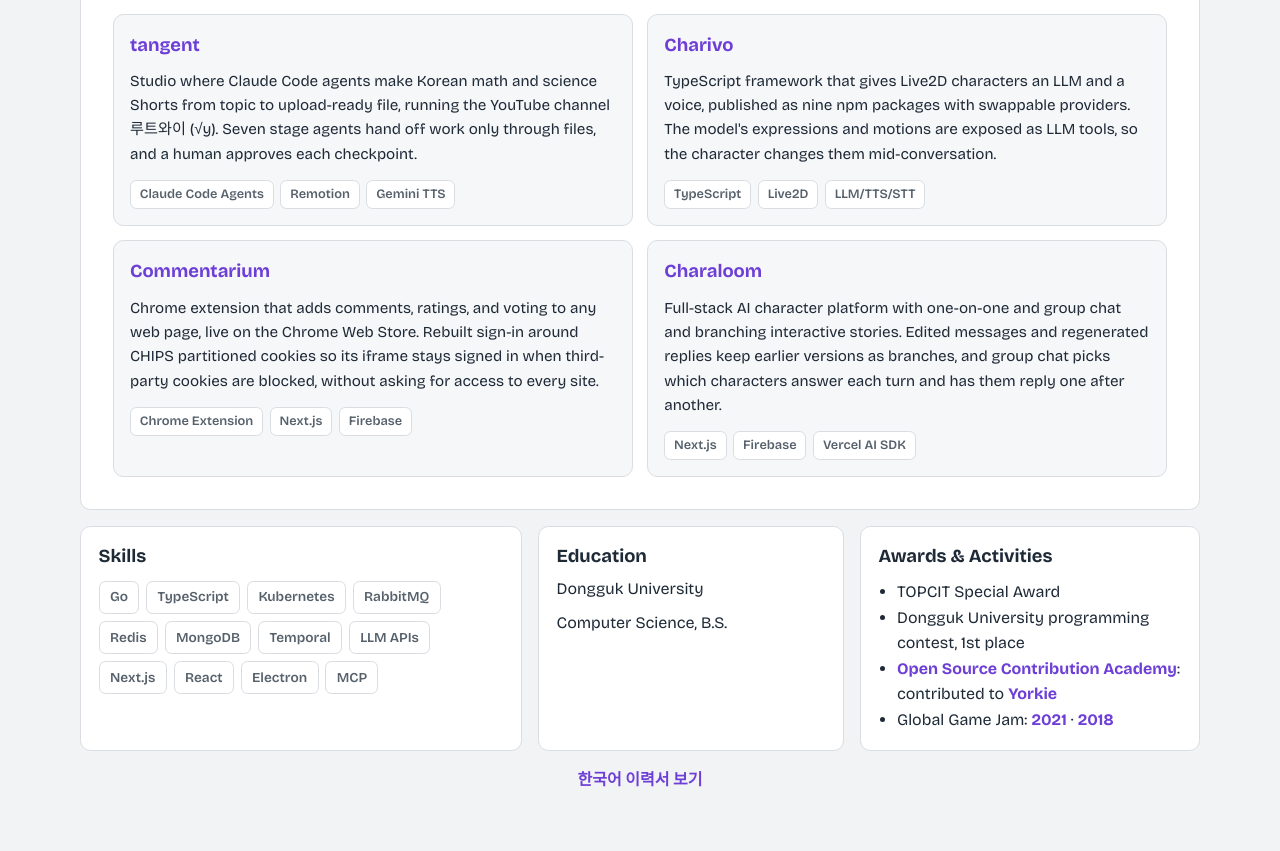
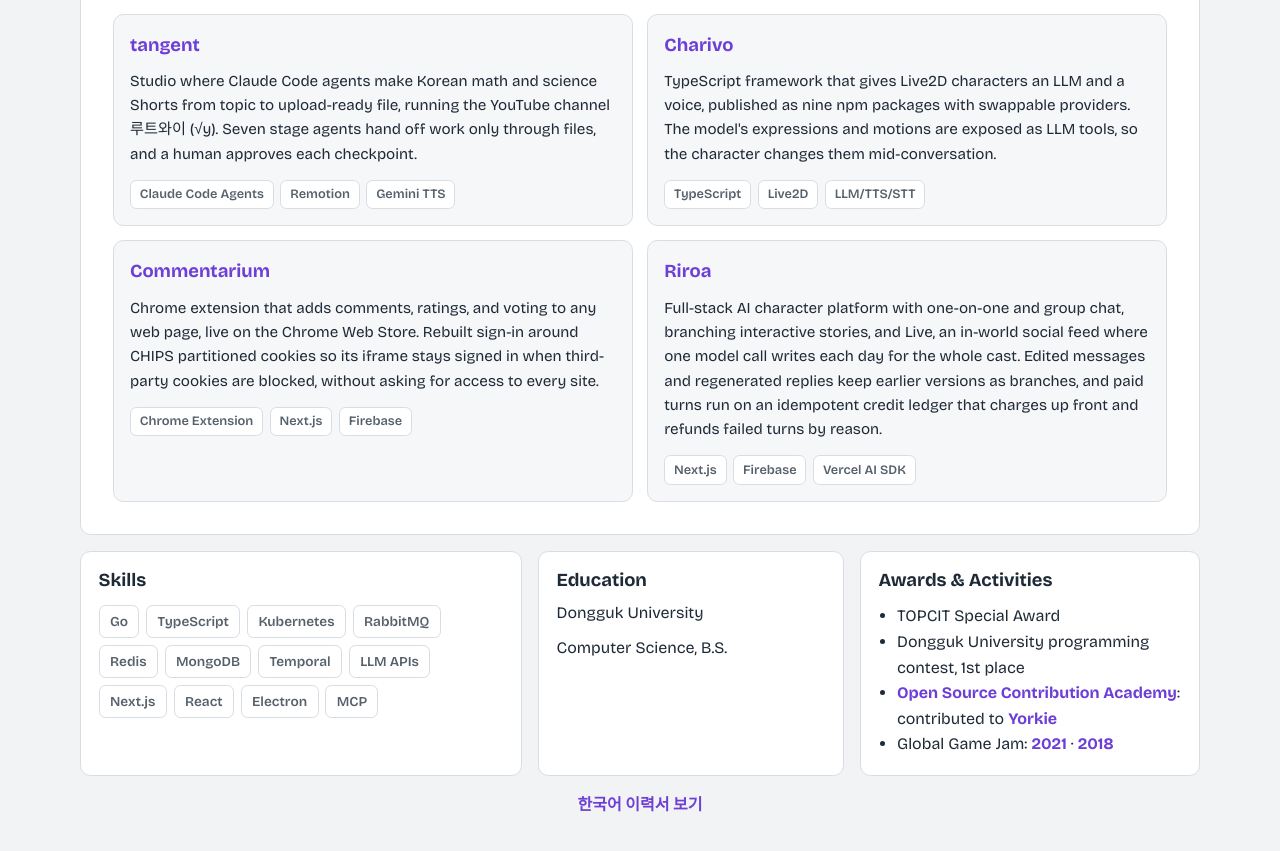
Before and after one commit to zeikar/zeikar.github.io, a Jekyll site: the page built from resume.html, in a window 1280 px wide and 900 px high, scrolled down 1990 px. Shown: the top 851 px of the window. Built offline with Jekyll 4.4.1, drawn with Linux system fonts in a browser that asks for light colours; some web fonts are replaced.

Commit message:
feat(projects): Riroa's image is its Live feed; resumes follow the rename
The previous commit carried the Charaloom-to-Riroa page rewrite (moved to
/projects/riroa/, the old URL redirecting) and renamed the images, but
missed their new content and the resume entries. The image is now three
real Live screens (feed, comments, DMs) in place of the old Charaloom chat
screenshot, and both resumes name Riroa, link its new page and add the
Live line.

```diff
--- a/resume-ko.html
+++ b/resume-ko.html
@@ -191,10 +191,10 @@
         </article>
 
         <article class="resume-project">
-          <h3><a href="{{ '/projects/charaloom/' | relative_url }}">Charaloom</a></h3>
+          <h3><a href="{{ '/projects/riroa/' | relative_url }}">Riroa</a></h3>
           <p>
-            캐릭터와 세계관을 만들어 1:1 채팅, 그룹 채팅, 분기형 인터랙티브 스토리를 즐길 수 있는 AI 캐릭터 플랫폼이며, 풀스택으로 개발했습니다.
-            메시지를 수정하거나 답변을 다시 생성해도 이전 버전이 분기로 남고, 그룹 채팅은 턴마다 답할 캐릭터를 골라 한 명씩 차례로 답하게 합니다.
+            캐릭터와 세계관을 만들어 1:1 채팅, 그룹 채팅, 분기형 인터랙티브 스토리, 세계관 속 SNS인 Live를 즐길 수 있는 AI 캐릭터 플랫폼이며, 풀스택으로 개발했습니다.
+            Live는 모델 호출 한 번으로 등장인물 전원의 하루를 씁니다. 메시지를 수정하거나 답변을 다시 생성해도 이전 버전이 분기로 남고, 유료 턴은 멱등 크레딧 원장으로 먼저 차감하고, 실패한 턴은 사유별로 환불합니다.
           </p>
           <div class="project-tags">
             <span>Next.js</span>
--- a/resume.html
+++ b/resume.html
@@ -195,11 +195,12 @@
         </article>
 
         <article class="resume-project">
-          <h3><a href="{{ '/projects/charaloom/' | relative_url }}">Charaloom</a></h3>
+          <h3><a href="{{ '/projects/riroa/' | relative_url }}">Riroa</a></h3>
           <p>
-            Full-stack AI character platform with one-on-one and group chat and branching interactive stories.
-            Edited messages and regenerated replies keep earlier versions as branches, and group chat picks which
-            characters answer each turn and has them reply one after another.
+            Full-stack AI character platform with one-on-one and group chat, branching interactive stories, and Live,
+            an in-world social feed where one model call writes each day for the whole cast. Edited messages and
+            regenerated replies keep earlier versions as branches, and paid turns run on an idempotent credit ledger
+            that charges up front and refunds failed turns by reason.
           </p>
           <div class="project-tags">
             <span>Next.js</span>
```
Also changed, not shown: assets/images/projects/riroa.card.webp, assets/images/projects/riroa.png, assets/images/projects/riroa.webp.
